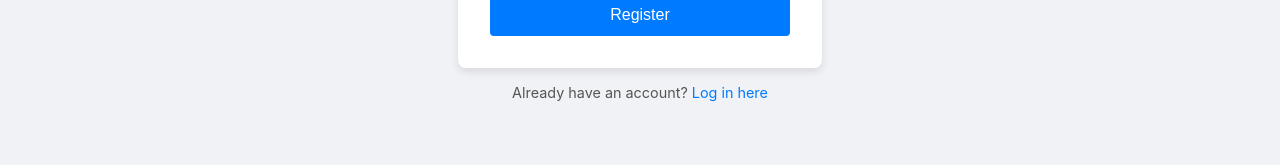
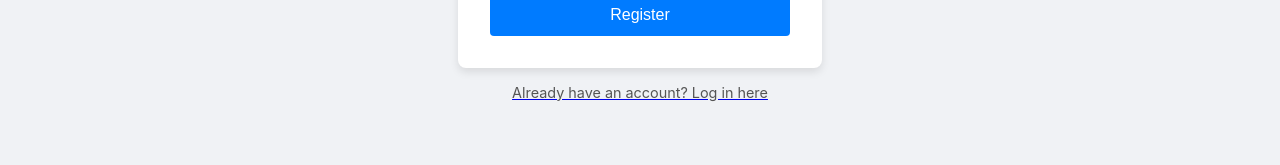
Before and after one commit to 20AndersDev/Project-Exam-2, a React (Create React App) app in the folder project-exam-2/: page /register in a window 1280 px wide. Shown: the part 649-814 px from the top of the page. Built offline with nearby package versions, Linux system fonts and the light colour scheme.

Commit message:
fixing Link error

```diff
--- a/project-exam-2/src/components/Login/index.jsx
+++ b/project-exam-2/src/components/Login/index.jsx
@@ -1,6 +1,7 @@
 import { login_user } from "../../Shared/Api";
 import { useState } from "react";
 import styled from "styled-components";
+import { Link } from "react-router-dom";
 
 // Styled Components
 const LoginContainer = styled.div`
@@ -144,7 +145,9 @@ function LoginForm() {
         <Button type="submit">Login</Button>
       </Form>
       <RegisterLink>
-        Not registered an account yet? <a href="/register">Register</a>
+        <Link to="/register">
+          <p>Register an account here</p>
+        </Link>
       </RegisterLink>
     </LoginContainer>
   );
--- a/project-exam-2/src/components/Register/index.jsx
+++ b/project-exam-2/src/components/Register/index.jsx
@@ -1,6 +1,7 @@
 import { register_user } from "../../Shared/Api";
 import { useState } from "react";
 import styled from "styled-components";
+import { Link } from "react-router-dom";
 
 // Styled Components
 const RegisterContainer = styled.div`
@@ -173,9 +174,11 @@ function Register() {
         </CheckboxLabel>
         <Button type="submit">Register</Button>
       </Form>
-      <LoginLink>
-        Already have an account? <a href="/">Log in here</a>
-      </LoginLink>
+      <Link to="/">
+        <LoginLink>
+          <p>Already have an account? Log in here</p>
+        </LoginLink>
+      </Link>
     </RegisterContainer>
   );
 }
```
